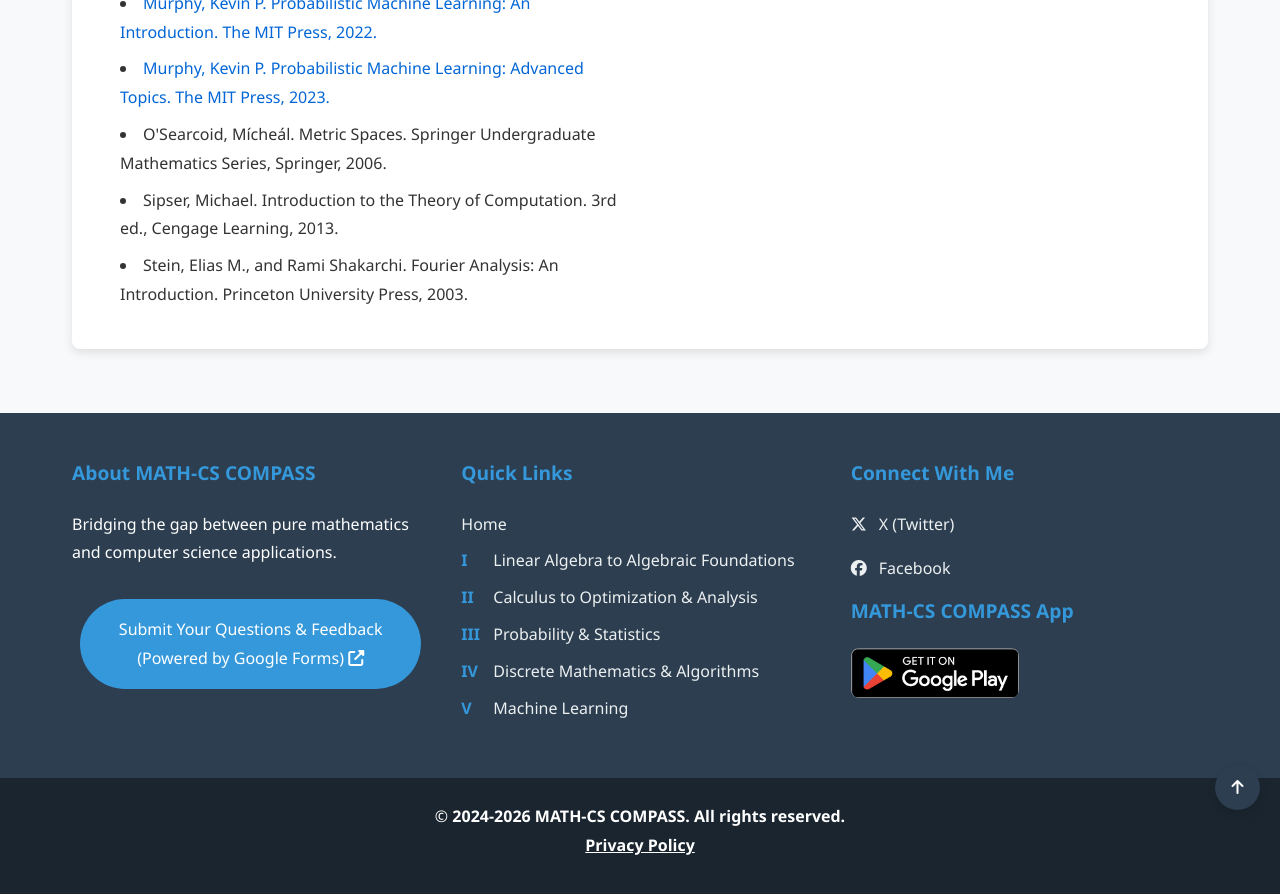
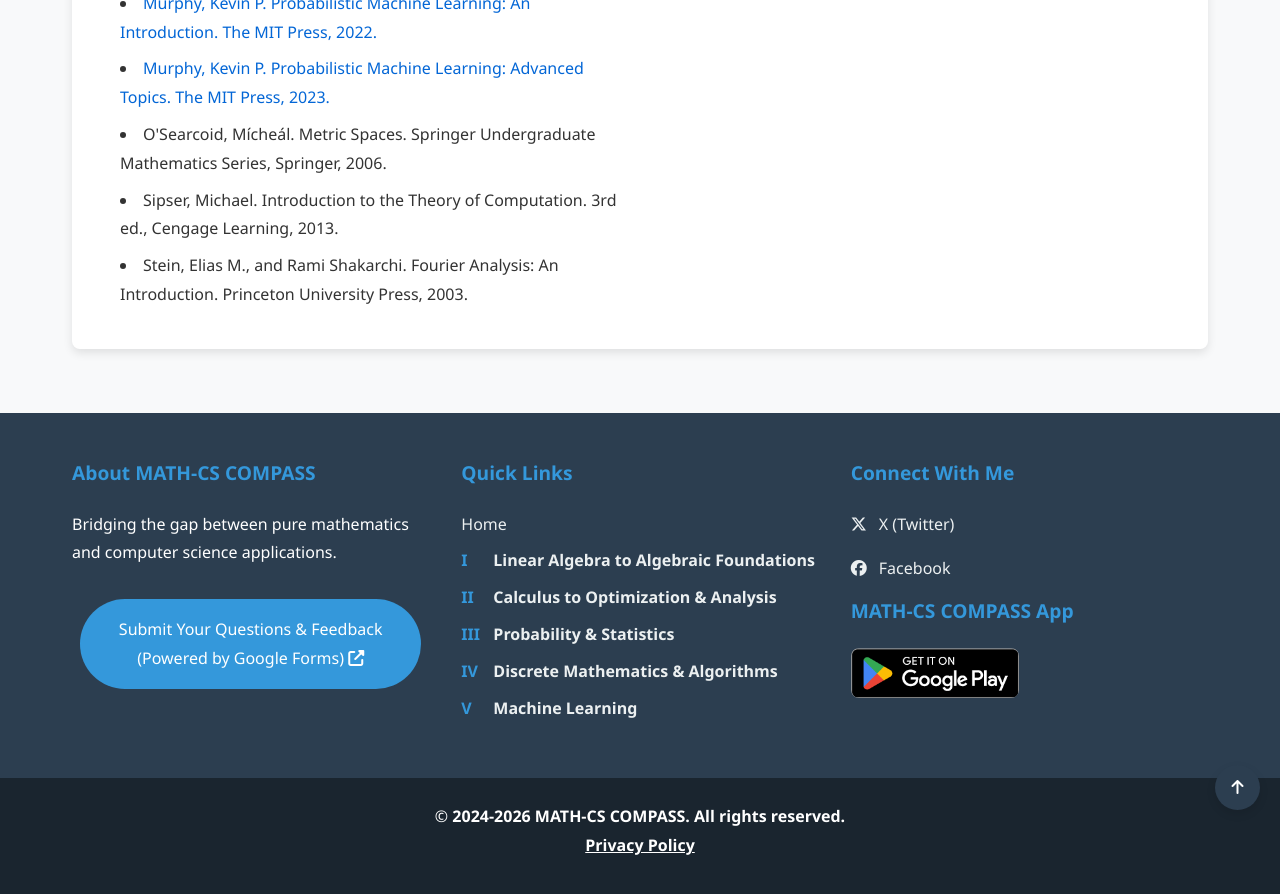
Before and after one commit to Yusukey01/yusukey01.github.io, a Jekyll site: the page built from index.html, in a window 1280 px wide and 900 px high, scrolled down 2527 px. Shown: the top 894 px of the window. Built offline with Jekyll 4.4.1, drawn with Linux system fonts in a browser that asks for light colours.

Commit message:
updated privacy-policy and related pages

```diff
--- a/_includes/footer.html
+++ b/_includes/footer.html
@@ -17,31 +17,31 @@
                 <li>
                 <a href="{% if page.level == 'home' %}Mathematics/Linear_algebra/linear_algebra.html{% elsif page.level == 'section' %}../Linear_algebra/linear_algebra.html{% elsif page.level == 'detail' %}../Linear_algebra/linear_algebra.html{% else %}../Linear_algebra/linear_algebra.html{% endif %}">
                     <span class="nav-number">I</span>
-                    <span>Linear Algebra to Algebraic Foundations</span>
+                    <span><strong>Linear Algebra to Algebraic Foundations</strong></span>
                 </a>
                 </li>
                 <li>
                 <a href="{% if page.level == 'home' %}Mathematics/Calculus/calculus.html{% elsif page.level == 'section' %}../Calculus/calculus.html{% elsif page.level == 'detail' %}../Calculus/calculus.html{% else %}../../Calculus/calculus.html{% endif %}">
                     <span class="nav-number">II</span>
-                    <span>Calculus to Optimization & Analysis</span>
+                    <span><strong>Calculus to Optimization & Analysis</strong></span>
                 </a>
                 </li>
                 <li>
                 <a href="{% if page.level == 'home' %}Mathematics/Probability/probability.html{% elsif page.level == 'section' %}../Probability/probability.html{% elsif page.level == 'detail' %}../Probability/probability.html{% else %}../Probability/probability.html{% endif %}">
                     <span class="nav-number">III</span>
-                    <span>Probability & Statistics</span>
+                    <span><strong>Probability & Statistics</strong></span>
                 </a>
                 </li>
                 <li>
                 <a href="{% if page.level == 'home' %}Mathematics/Discrete/discrete_math.html{% elsif page.level == 'section' %}../Discrete/discrete_math.html{% elsif page.level == 'detail' %}../Discrete/discrete_math.html{% else %}../Discrete/discrete_math.html{% endif %}">
                     <span class="nav-number">IV</span>
-                    <span>Discrete Mathematics & Algorithms</span>
+                    <span><strong>Discrete Mathematics & Algorithms</strong></span>
                 </a>
                 </li>
                 <li>
                 <a href="{% if page.level == 'home' %}Mathematics/Machine_learning/ml.html{% elsif page.level == 'section' %}../Machine_learning/ml.html{% elsif page.level == 'detail' %}../Machine_learning/ml.html{% else %}../Machine_learning/ml.html{% endif %}">
                     <span class="nav-number">V</span>
-                    <span>Machine Learning</span>
+                    <span><strong>Machine Learning</strong></span>
                 </a>
                 </li>
             </ul>
```
